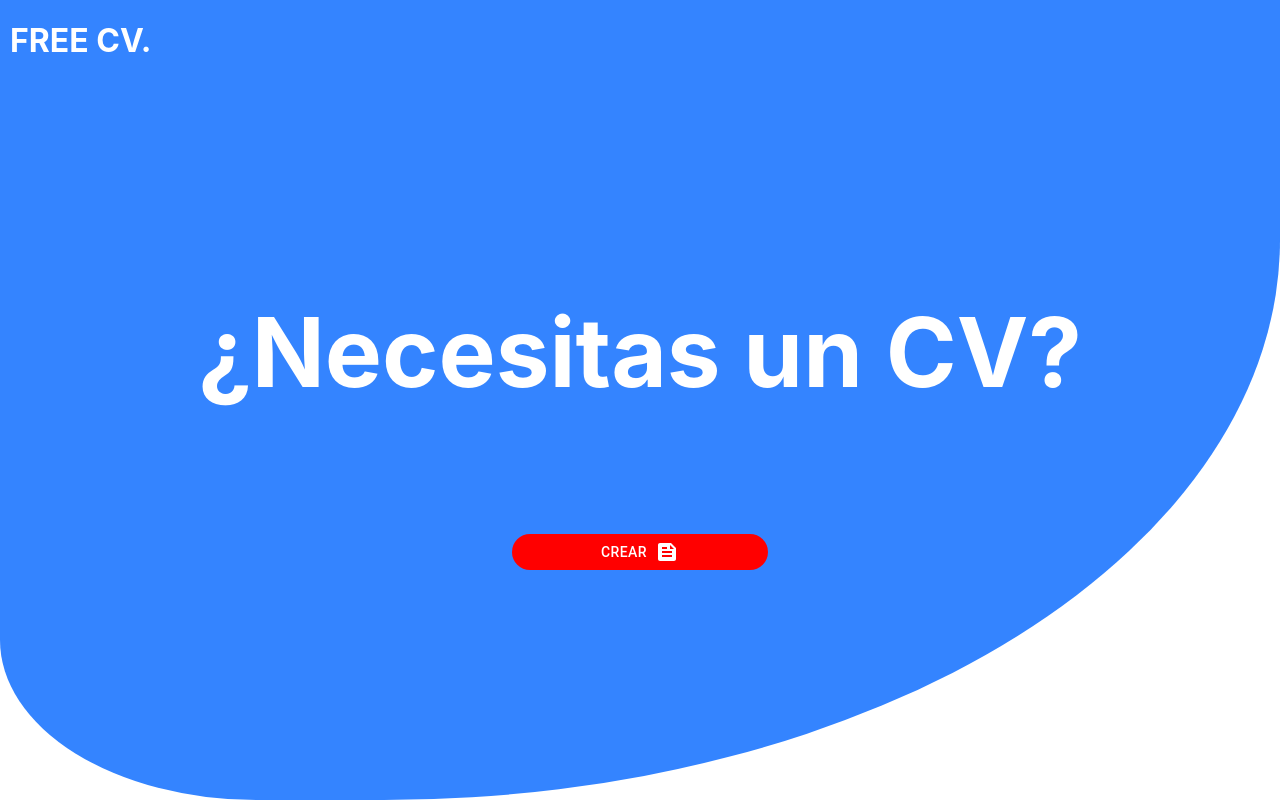
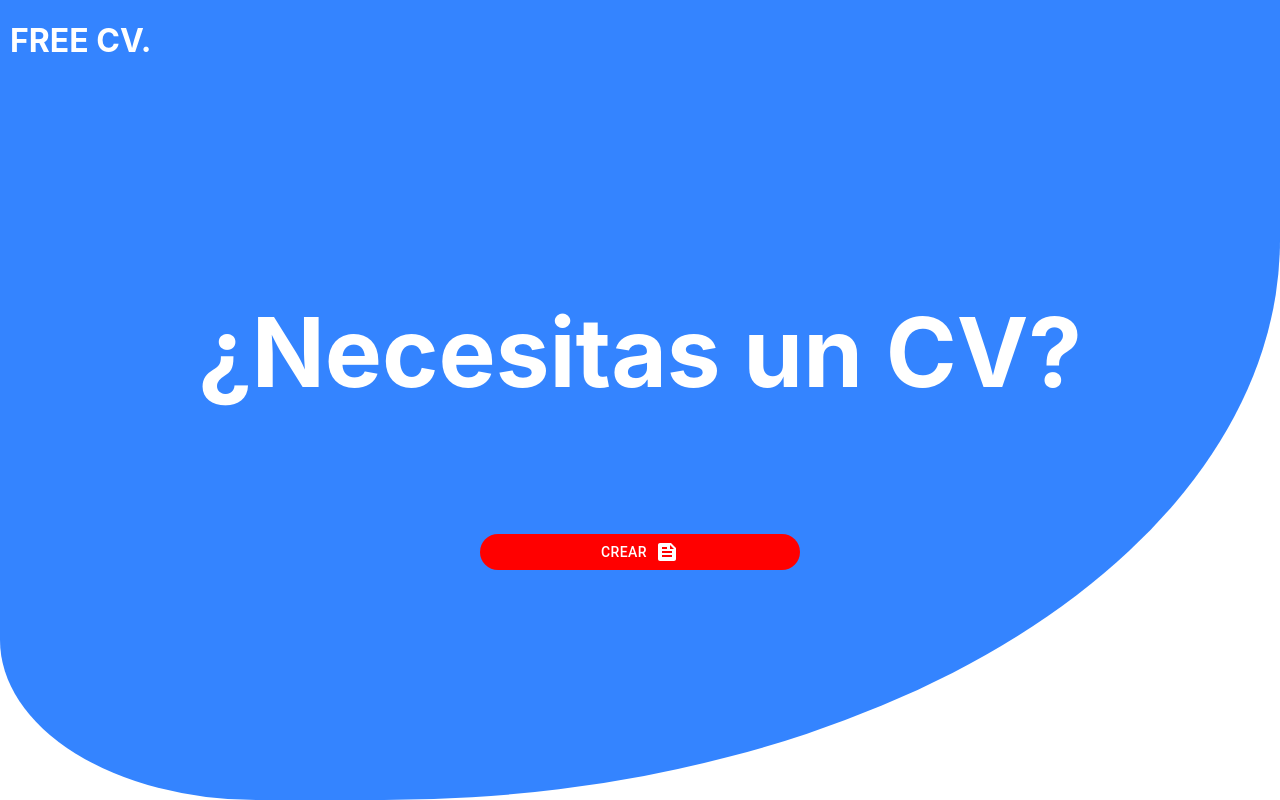
Before and after one commit to legmarduk/FreeCV, a React (Create React App) app: page / in a window 1280 px wide. Built offline with nearby package versions, Linux system fonts and the light colour scheme.

Commit message:
pequeños cambios

```diff
--- a/src/views/curriculum/components/informacionEstudios.jsx
+++ b/src/views/curriculum/components/informacionEstudios.jsx
@@ -1,14 +1,14 @@
 import React from 'react';
-import { Grid, InputAdornment,Button } from '@mui/material';
+import { Grid, InputAdornment, Button } from '@mui/material';
 import Input from '../../../components/form/Input'
 import CustomDatePicker from '../../../components/form/DatePicker'
 import CustomGrid from '../../../components/utils/customGrid'
 import DescriptionOutlinedIcon from '@mui/icons-material/DescriptionOutlined';
 import SchoolIcon from '@mui/icons-material/School';
 
-const InformacionEstudios=({control,appendStudio,fieldStudios,removeStudio})=>{
-  return(
-      <CustomGrid>
+const InformacionEstudios = ({ control, appendStudio, fieldStudios, removeStudio }) => {
+  return (
+    <CustomGrid>
         <Button onClick={() => {
           appendStudio({
             fecha_inicio: "",
@@ -19,7 +19,7 @@ const InformacionEstudios=({control,appendStudio,fieldStudios,removeStudio})=>{
         }}>Agregar estudios</Button>
         {fieldStudios.map((estudio, index) =>
           <>
-            <Grid container direction="row" justifyContent="center" alignItems="center">
+            <Grid container direction="row" justifyContent="center" alignItems="center" spacing={1}>
               <Grid item xs={12} md={6} lg={6}>
                 <CustomDatePicker
                   key={`estudio.${index}.inicio`}
@@ -75,8 +75,7 @@ const InformacionEstudios=({control,appendStudio,fieldStudios,removeStudio})=>{
             </Button>
           </>
         )}
-
-      </CustomGrid>
+    </CustomGrid>
 
   )
 }
--- a/src/views/curriculum/index.jsx
+++ b/src/views/curriculum/index.jsx
@@ -152,9 +152,15 @@ const CurriculumForm = () => {
               aqui va la infromacion  Habilidades
             </AccordionDetails>
           </Accordion>
-          <Button
-            onClick={handleSubmit(onSubmit)}
-          > crear </Button>
+          <Grid container direction="row" justifyContent="center" alignItems="center">
+            <Grid item xs={12} md={4} lg={3} >
+              <Button
+                style={{ color: "#f6f7fe", backgroundColor: "#70da01", marginTop: "10px", width:"100%" }}
+                onClick={handleSubmit(onSubmit)}
+              > crear
+              </Button>
+            </Grid>
+          </Grid>
         </Grid>
       </CustomGrid>
     </Grid>
--- a/src/views/landing/body/body.jsx
+++ b/src/views/landing/body/body.jsx
@@ -34,8 +34,7 @@ const useStyles = makeStyles({
     fontWeight: "400px",
     color:"#fff",
     minHeight:"300px",
-    width:"90%"
-
+    width:"100%"
   }
 })
 
--- a/src/views/landing/body/buttonBody.jsx
+++ b/src/views/landing/body/buttonBody.jsx
@@ -6,21 +6,23 @@ import { useNavigate } from "react-router";
 const ButtonBody = () => {
   const classes = useStyles()
   let navegate = useNavigate();
-  return(
+  return (
     <Grid container direction="row" justifyContent="center" alignItems="center" >
+      <Grid item sx={12} md={4} lg={3} >
         <Button
-            className={classes.button}
-            style={{backgroundColor:"red",color:"#fff",borderRadius:"20px"}}
-            onClick={()=>{navegate('/curriculum')}}
-          >
-          Crear <FeedIcon style={{marginLeft:"8px"}} />
+          className={classes.button}
+          style={{ backgroundColor: "red", color: "#fff", borderRadius: "20px" }}
+          onClick={() => { navegate('/curriculum') }}
+        >
+          Crear <FeedIcon style={{ marginLeft: "8px" }} />
         </Button>
+      </Grid>
     </Grid>
   )
 }
 const useStyles = makeStyles({
-  button:{
-    width:"20%",
+  button: {
+    width: "100%",
   }
 })
 
```
